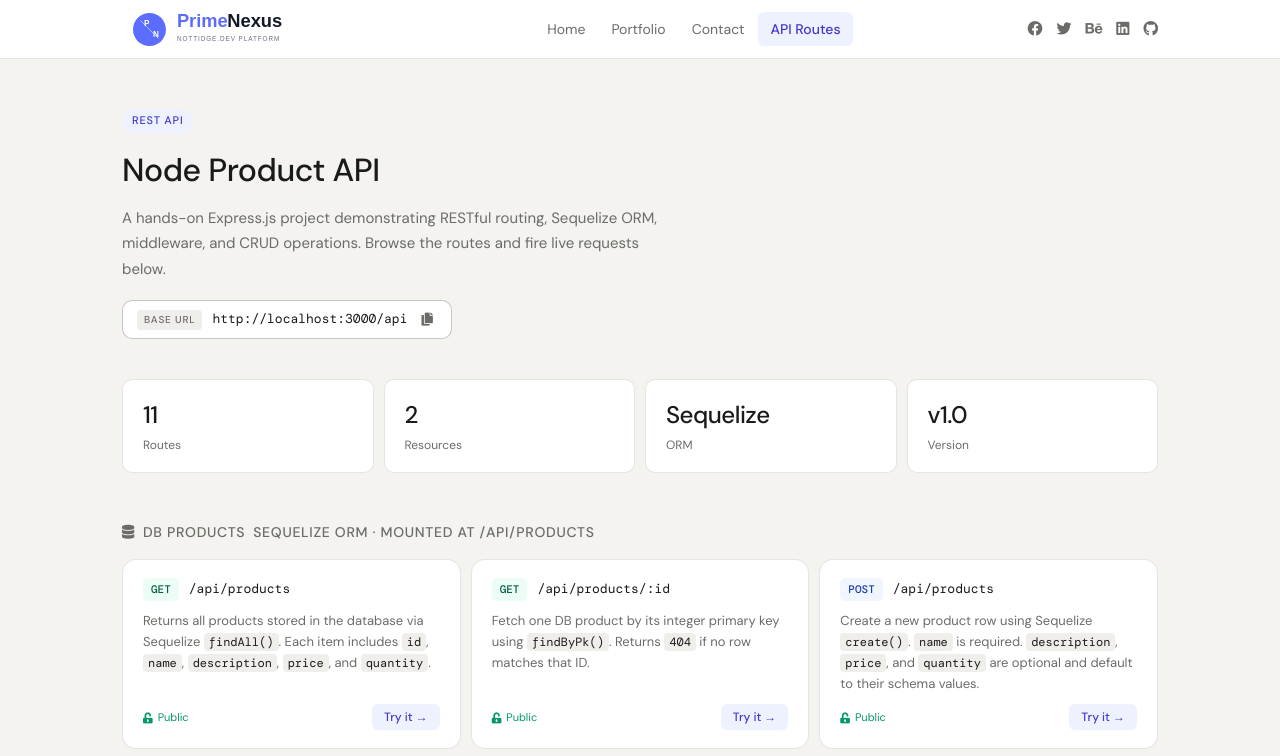
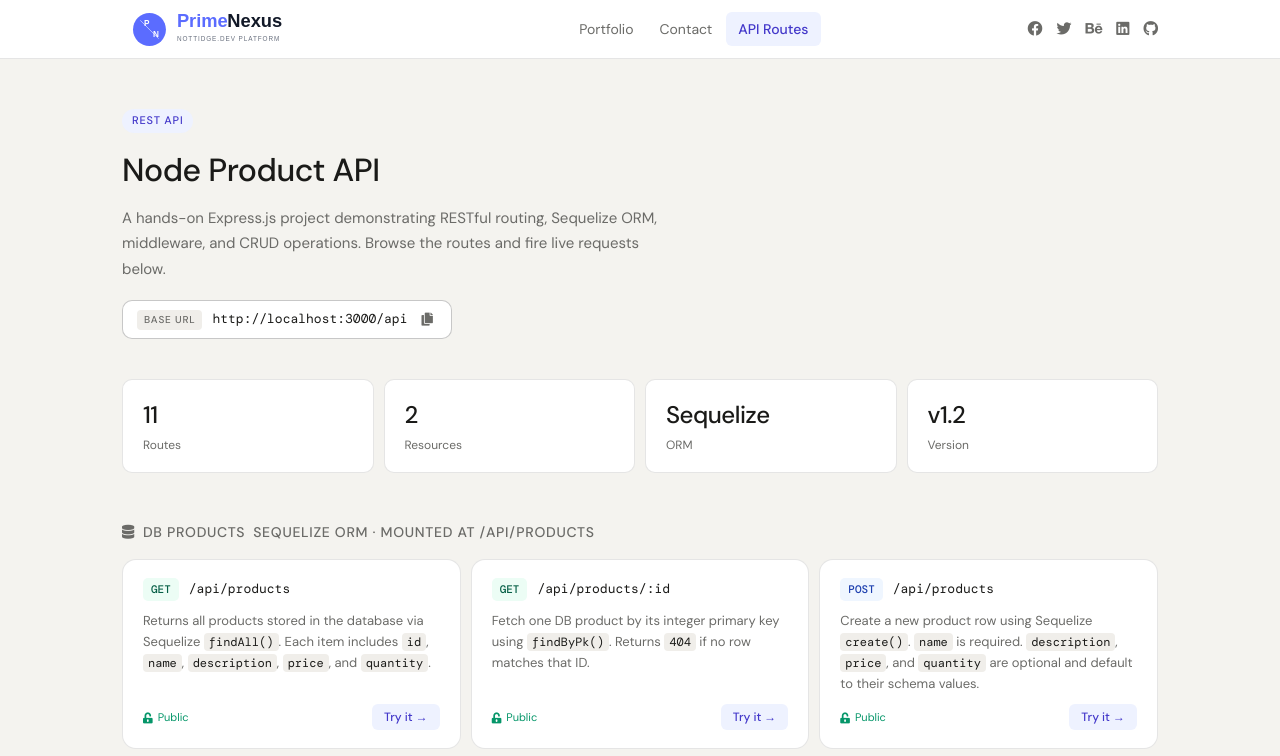
Before and after one commit to nottidgeDev/node-product-api, a website: page public/index.html in a window 1280 px wide. Shown: the top 756 px of the page. Drawn offline with nearby package versions, Linux system fonts and the light colour scheme.

Commit message:
Updated the version

```diff
--- a/public/index.html
+++ b/public/index.html
@@ -24,7 +24,6 @@
         </button>
       </div>
       <ul class="links">
-        <li><a href="index.html">Home</a></li>
         <li><a href="projects.html">Portfolio</a></li>
         <li><a href="contact.html">Contact</a></li>
         <li><a href="#api-routes" class="active">API Routes</a></li>
@@ -72,7 +71,7 @@
         <span class="stat-label">ORM</span>
       </div>
       <div class="stat-card">
-        <span class="stat-num">v1.0</span>
+        <span class="stat-num">v1.2</span>
         <span class="stat-label">Version</span>
       </div>
     </section>
```
